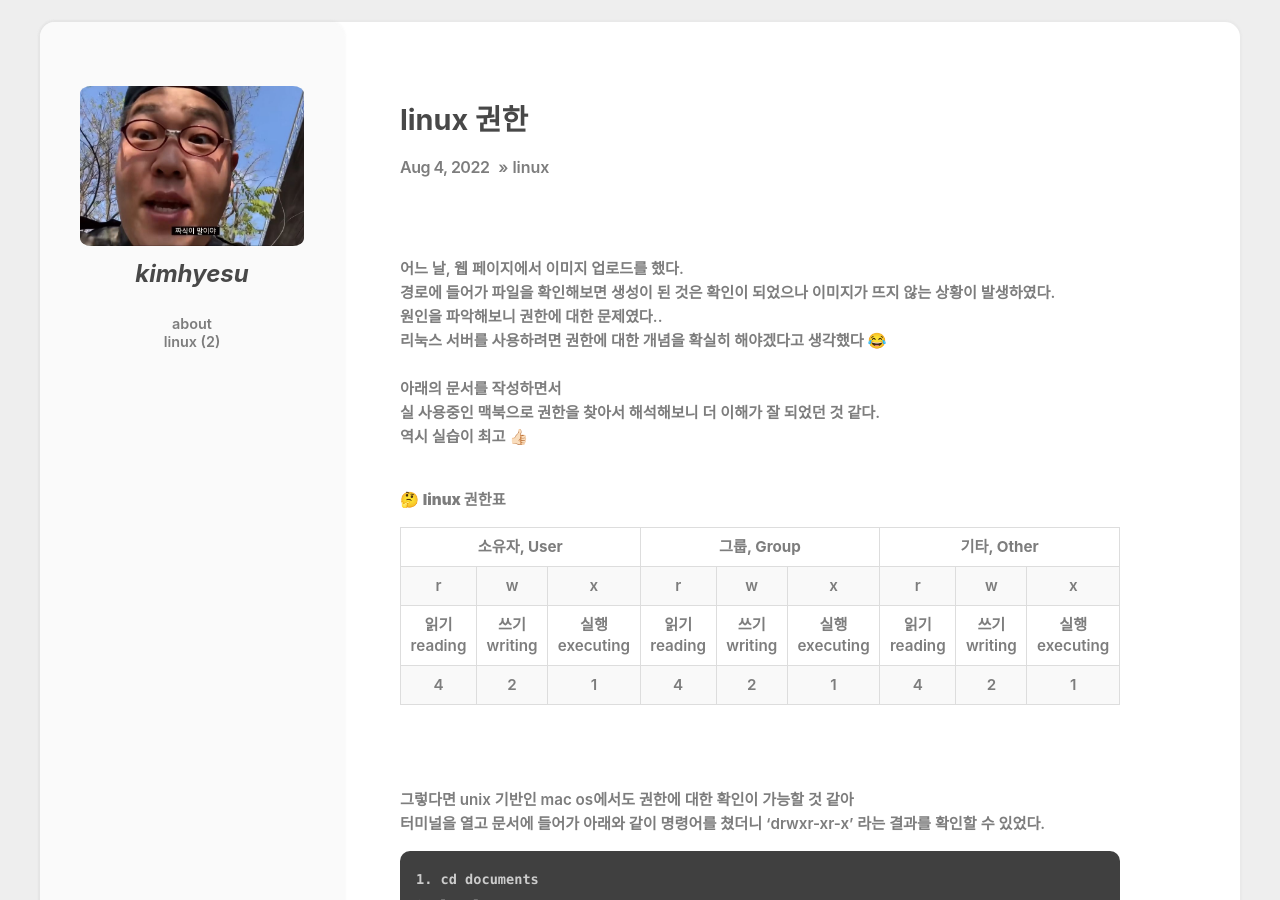
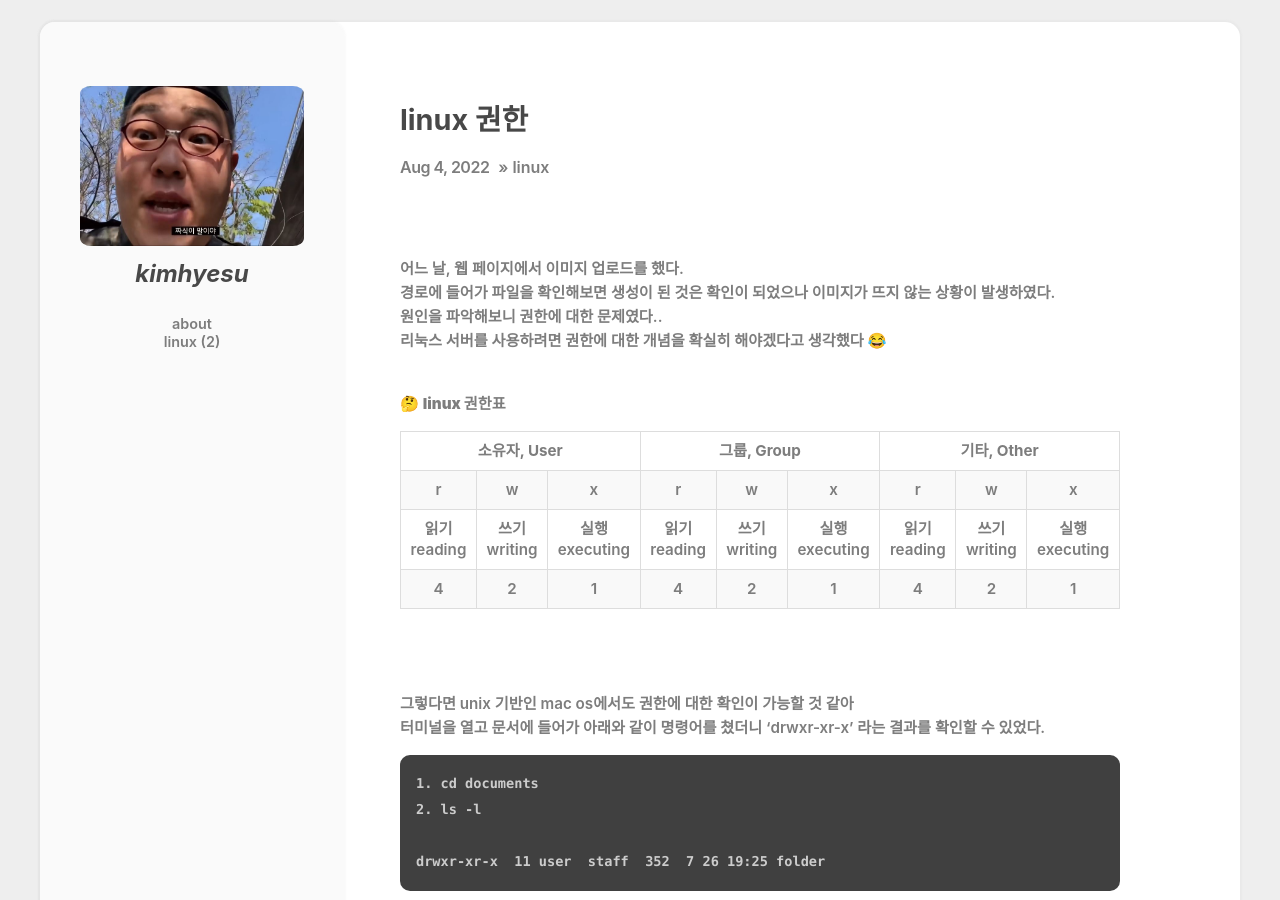
Before and after one commit to hyeesu/hyeesu.github.io, a Jekyll site: the page built from _posts/2022-08-04-linux-02.md, in a window 1280 px wide and 900 px high. Built offline with Jekyll 4.4.1, drawn with Linux system fonts in a browser that asks for light colours.

Commit message:
post-linux

```diff
--- a/_includes/head.html
+++ b/_includes/head.html
@@ -23,4 +23,5 @@
 
   <!-- font -->
   <link href="https://fonts.googleapis.com/css?family=Titillium+Web:400,400i" rel="stylesheet">
+
 </head>
--- a/_posts/2022-08-04-linux-02.md
+++ b/_posts/2022-08-04-linux-02.md
@@ -10,9 +10,6 @@ comments: true
 원인을 파악해보니 권한에 대한 문제였다.. <br>
 리눅스 서버를 사용하려면 권한에 대한 개념을 확실히 해야겠다고 생각했다 😂<br>
 <br>
-아래의 문서를 작성하면서 <br>
-실 사용중인 맥북으로 권한을 찾아서 해석해보니 더 이해가 잘 되었던 것 같다. <br>
-역시 실습이 최고 👍🏻 <br><br>
 
 🤔 <strong>linux 권한표</strong>
 
```
Also changed, not shown: assets/css/main.scss (line endings or trailing spaces).
